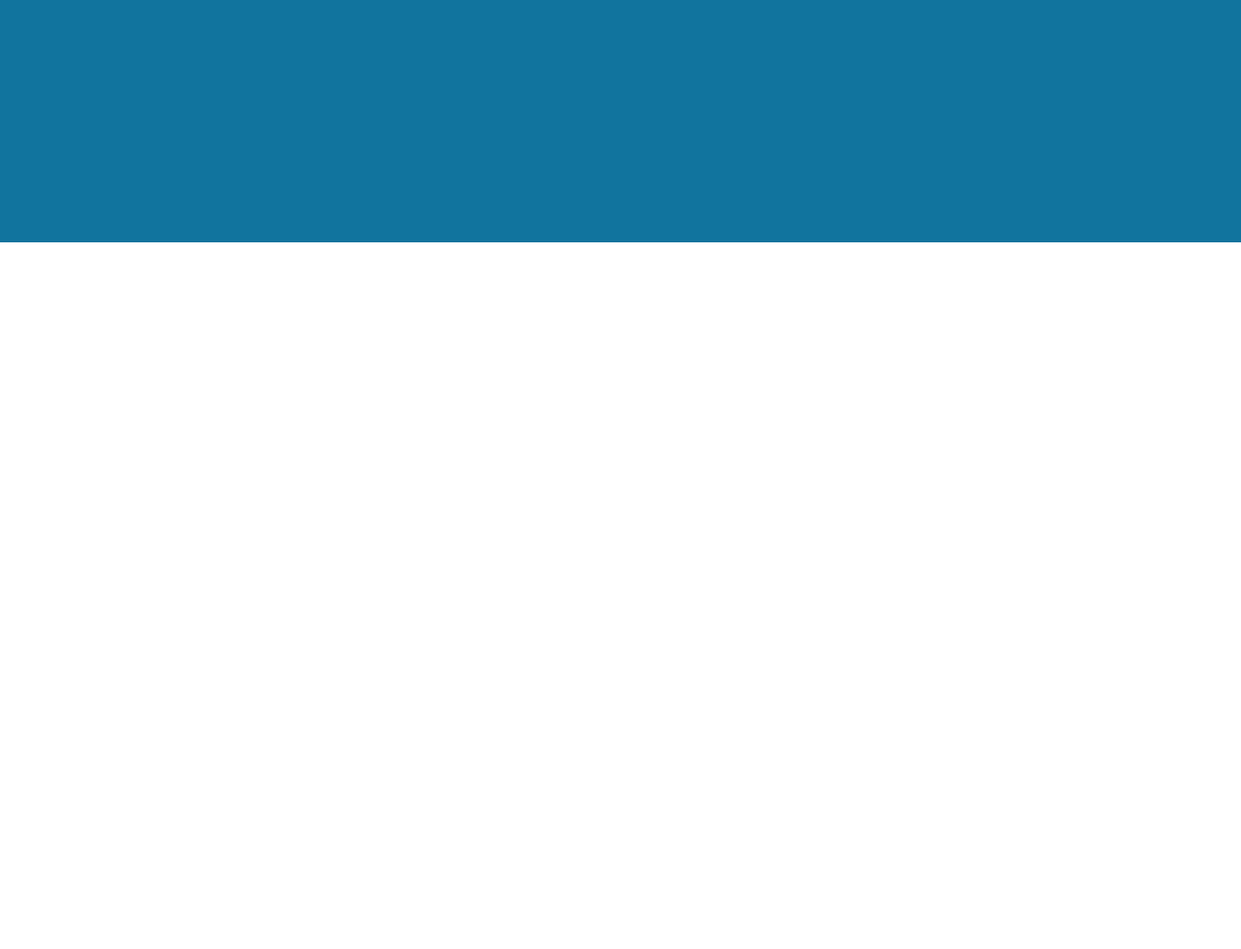
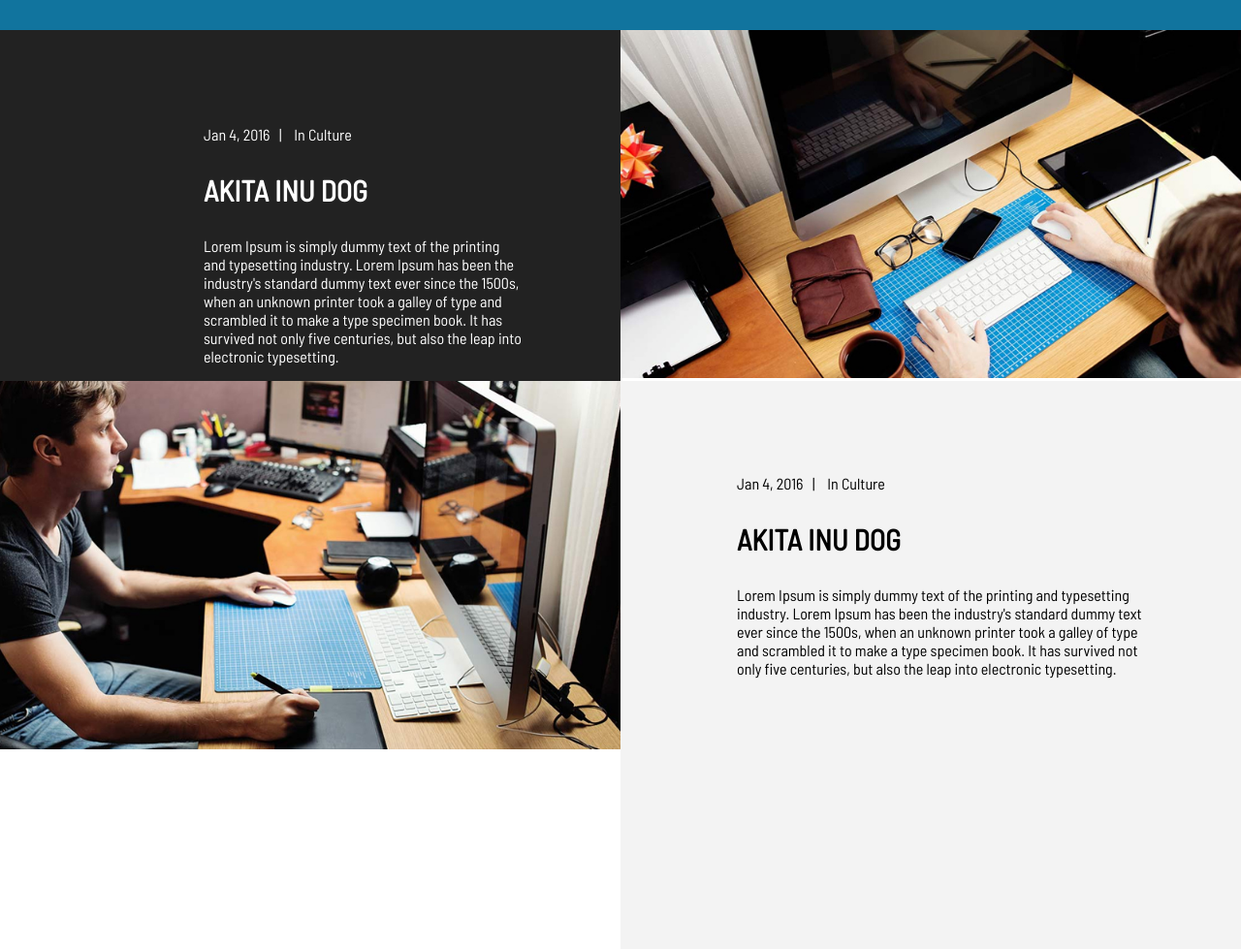
Before and after one commit to Vovann2813/test_1, a plain HTML site: page index.html in a window 1280 px wide. Shown: the part 1380-2359 px from the top of the page at 97% size. Before the commit the page ends 1630 px from the top, so only its background shows below. Drawn offline with Linux system fonts and the light colour scheme.

Commit message:
add and fix pages

```diff
--- a/css/style.css
+++ b/css/style.css
@@ -63,7 +63,9 @@ h1 {
 .awesome {
     background-color: #11749e;
     width: 100%;
-    height: 100vh;
+    padding-top: 170px;
+    padding-bottom: 130px;
+    /* height: 100vh; */
     color: white;
     padding-top: 30px;
 }
@@ -96,7 +98,39 @@ h1 {
     font-size: 300px;
     position: absolute;
     z-index: -1;
-    left: 40%;
+    left: 42%;
     top: -190px;
     opacity: 0.5;
 }
+
+.akita {
+    display: flex;
+}
+
+.akita__info-title {
+    font-size: 30px;
+}
+
+.akita__info-dark {
+    padding: 82px 100px 0 210px;
+    background-color: #222222;
+    color: white;
+    flex: auto
+}
+
+.akita__info-light {
+    padding: 80px 100px 264px 120px;
+    background-color: #f3f3f3;
+    /* color: white; */
+    flex: auto
+}
+
+.akita__img {
+    width: 50%;
+    background-size: cover;
+    flex: 0 0 50%;
+}
+
+.akita__img-width {
+    width: 100%;
+}
--- a/index.html
+++ b/index.html
@@ -70,6 +70,28 @@
             </li>
         </ul>
     </section>
+    <section>
+        <article class="akita">
+            <div class="akita__info-dark">
+                <p class="akita__info-date">Jan 4, 2016&nbsp;&nbsp;&nbsp;|&nbsp;&nbsp;&nbsp; In Culture</p>
+                <h3 class="akita__info-title">AKITA INU DOG</h3>
+                <p class="akita__info-text">Lorem Ipsum is simply dummy text of the printing and typesetting industry. Lorem Ipsum has been the industry's standard dummy text ever since the 1500s, when an unknown printer took a galley of type and scrambled it to make a type specimen
+                    book. It has survived not only five centuries, but also the leap into electronic typesetting.</p>
+            </div>
+            <div class="akita__img"><img src="image/imac.jpg" class="akita__img-width"></div>
+        </article>
+        <article class="akita">
+            <div class="akita__img"><img src="image/shtryh.jpg" class="akita__img-width"></div>
+            <div class="akita__info-light">
+                <p class="akita__info-date">Jan 4, 2016&nbsp;&nbsp;&nbsp;|&nbsp;&nbsp;&nbsp; In Culture</p>
+                <h3 class="akita__info-title">AKITA INU DOG</h3>
+                <p class="akita__info-text">Lorem Ipsum is simply dummy text of the printing and typesetting industry. Lorem Ipsum has been the industry's standard dummy text ever since the 1500s, when an unknown printer took a galley of type and scrambled it to make a type specimen
+                    book. It has survived not only five centuries, but also the leap into electronic typesetting.</p>
+            </div>
+
+
+        </article>
+    </section>
 </body>
 
 
```
Also changed, not shown: image/imac.jpg (added), image/images/Creative-Digital-Agencies-Website-Templates-Free-PSD-Set-восстановлено_01.jpg (added), image/images/Creative-Digital-Agencies-Website-Templates-Free-PSD-Set-восстановлено_02.jpg (added), image/images/Creative-Digital-Agencies-Website-Templates-Free-PSD-Set-восстановлено_03.jpg (added), image/images/Creative-Digital-Agencies-Website-Templates-Free-PSD-Set-восстановлено_04.jpg (added), image/images/images/Creative-Digital-Agencies-Website-Templates-Free-PSD-Set-восстановлено_0001_01.jpg (added), image/images/images/Creative-Digital-Agencies-Website-Templates-Free-PSD-Set-восстановлено_0001_02.jpg (added), image/images/images/Creative-Digital-Agencies-Website-Templates-Free-PSD-Set-восстановлено_0001_05.jpg (added), image/images/images/Creative-Digital-Agencies-Website-Templates-Free-PSD-Set-восстановлено_0001_06.jpg (added), image/shtryh.jpg (added).
